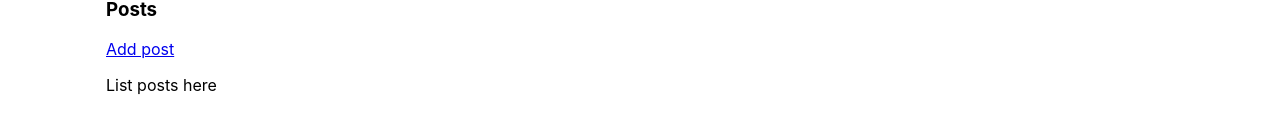
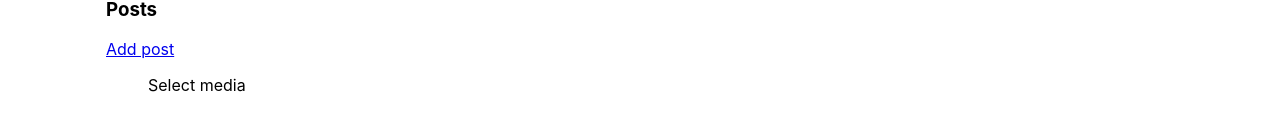
Before and after one commit to benoah/react-crud-1, a React (Create React App) app: page /dashboard/posts in a window 1280 px wide. Shown: the part 189-322 px from the top of the page. Built offline with nearby package versions, Linux system fonts and the light colour scheme.

Commit message:
Add Post List

```diff
--- a/src/components/dashboard/posts/AddPost.js
+++ b/src/components/dashboard/posts/AddPost.js
@@ -29,6 +29,10 @@ export default function AddPost() {
 		setServerError(null);
 
 		data.status = "publish";
+
+		if (data.featured_media === "") {
+			data.featured_media = null;
+		}
 
 		console.log(data);
 
--- /dev/null
+++ b/src/components/dashboard/posts/PostList.js
@@ -0,0 +1,32 @@
+import { useState, useEffect } from "react";
+import useAxios from "../../../hooks/useAxios";
+
+export default function PostList({ register }) {
+	const [posts, setPosts] = useState([]);
+
+	const http = useAxios();
+
+	useEffect(function () {
+		async function getMedia() {
+			try {
+				const response = await http.get("wp/v2/posts");
+				console.log("response", response);
+				setPosts(response.data);
+			} catch (error) {
+				console.log(error);
+			}
+		}
+
+		getMedia();
+		// eslint-disable-next-line react-hooks/exhaustive-deps
+	}, []);
+
+	return (
+		<ul>
+			<option value="">Select media</option>
+			{posts.map((media) => {
+				return <li key={media.id}>{media.title.rendered}</li>;
+			})}
+		</ul>
+	);
+}
--- a/src/components/dashboard/posts/PostPage.js
+++ b/src/components/dashboard/posts/PostPage.js
@@ -1,6 +1,7 @@
 import { Link } from "react-router-dom";
 import Heading from "../../layout/Heading";
 import DashboardPage from "../DashboardPage";
+import PostList from "./PostList";
 
 export default function PostPage() {
 	return (
@@ -9,7 +10,7 @@ export default function PostPage() {
 			<p>
 				<Link to="/dashboard/posts/add">Add post</Link>
 			</p>
-			<p>List posts here</p>
+			<PostList />
 		</DashboardPage>
 	);
 }
```
